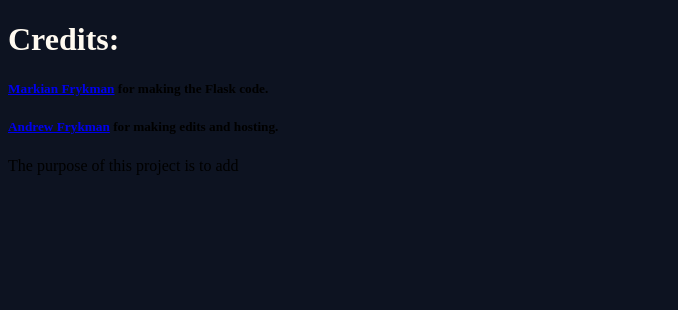
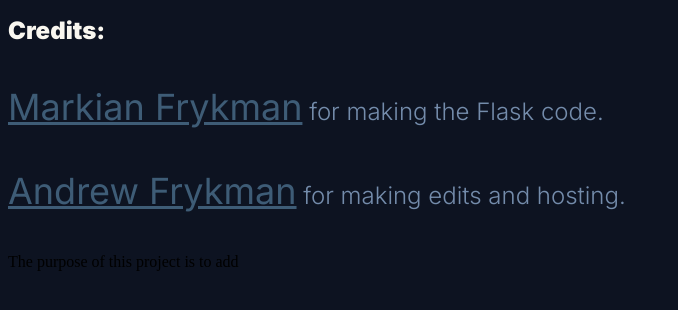
Before and after one commit to Made-By-Esmel/api_wmata, a Flask app: page / in a window 1280 px wide. Shown: the top 310 px of the page, without its empty margins (0-678 px from the left). Run offline with Flask 2, Linux system fonts and the light colour scheme.

Commit message:
updated credits.html

```diff
--- a/templates/credits.html
+++ b/templates/credits.html
@@ -21,7 +21,24 @@
     }
 
     h1 {
-      color: floralwhite
+      color: var(--floralwhite);
+      font-family: 'Inter';
+      font-weight: 900;
+      font-size: 150%;
+    }
+
+    h5 {
+      color: var(--shadowblue);
+      font-family: 'Inter';
+      font-weight: 300;
+      font-size: 150%;
+    }
+
+    h5 a {
+      color: var(--electricblue);
+      font-family: 'Inter';
+      font-weight: 500;
+      font-size: 150%;
     }
 
   </style>
```
